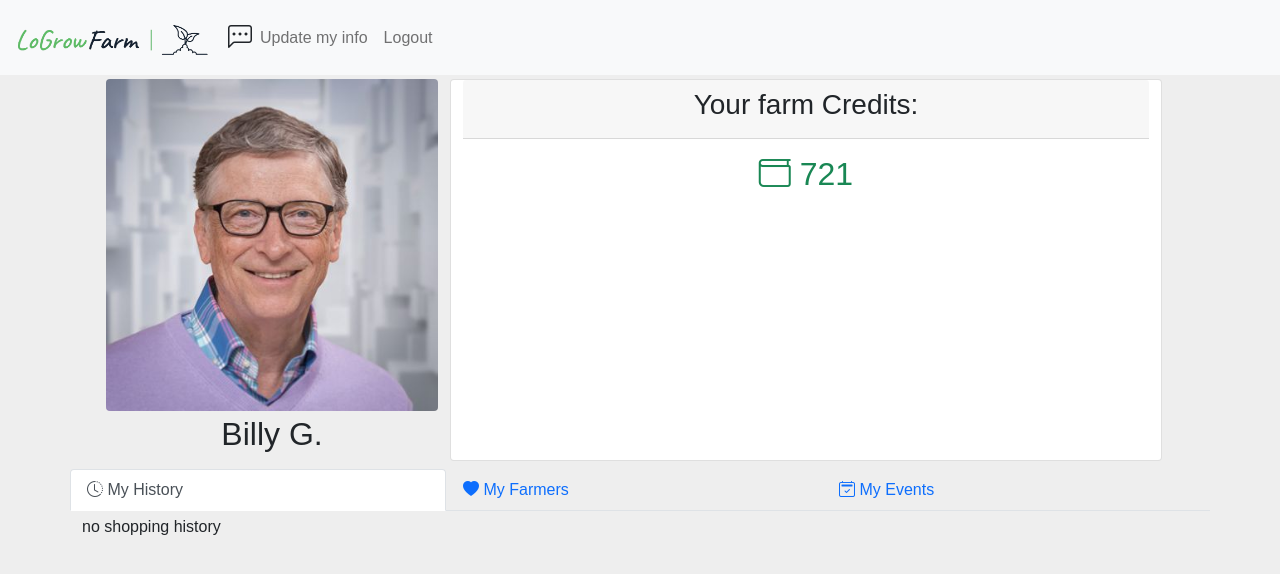
After one commit to pokai-huang0828/CSTP1304_SuperGreenTeam, a PHP site: page /customerProfilePage.php in a window 1280 px wide. The commit adds this page. Shown: the top 574 px of the page. Run offline with PHP 8.4, Linux system fonts and the light colour scheme; some libraries are stand-ins or nearby versions; some web fonts are replaced.

Commit message:
added customer profile page

```diff
--- /dev/null
+++ b/customerProfilePage.php
@@ -0,0 +1,57 @@
+<?php
+require_once("inc/utilities/Shared.class.php");
+Shared::header("LoGrow farm Login Page", "css/signInPage.css");
+Shared::navbar();
+?>
+
+<div class="container">
+
+<!-- Customer Info Section -->
+<div class="row container text-center mt-1 mb-2">
+    <div class="col-4">
+        <img class="img-fluid rounded mb-1" src="assets/user1.jpg" alt="profile picture">
+        <h2>Billy G.</h2>
+    </div>
+
+    <div class="card success col-8">
+    <div class="card-header"><h3>Your farm Credits:</h3></div>
+    <div class="card-body text-success">
+        <h2 class="card-title"><i class="bi bi-wallet"></i> 721</h2>
+    </div>
+    </div>
+</div>
+
+<!-- Middle Tab bar -->
+<nav>
+    <div class="row">
+    <div class="nav nav-tabs mb-1" id="nav-tab" role="tablist">
+    <a class="nav-item nav-link active col-4" id="nav-home-tab" data-toggle="tab" href="#nav-home" role="tab" aria-controls="nav-home" aria-selected="true"><i class="bi bi-clock-history"></i> My History</a>
+    <a class="nav-item nav-link col-4" id="nav-profile-tab" data-toggle="tab" href="#nav-profile" role="tab" aria-controls="nav-profile" aria-selected="false"><i class="bi bi-heart-fill"></i> My Farmers</a>
+    <a class="nav-item nav-link col-4" id="nav-contact-tab" data-toggle="tab" href="#nav-contact" role="tab" aria-controls="nav-contact" aria-selected="false"><i class="bi bi-calendar2-check"></i> My Events</a>
+  </div>
+  </div>
+</nav>
+
+<!-- Tab bar targets -->
+<div class="tab-content" id="nav-tabContent">
+
+  <div class="tab-pane fade show active" id="nav-home" role="tabpanel" aria-labelledby="nav-home-tab">
+      no shopping history
+    </div>
+
+  <div class="tab-pane fade" id="nav-profile" role="tabpanel" aria-labelledby="nav-profile-tab">
+      no favorite farmer
+    </div>
+
+  <div class="tab-pane fade" id="nav-contact" role="tabpanel" aria-labelledby="nav-contact-tab">
+      no events
+    </div>
+
+</div>
+
+<!-- End of container -->
+</div>
+
+<?php
+Shared::footer();
+?>
--- a/inc/utilities/Shared.class.php
+++ b/inc/utilities/Shared.class.php
@@ -18,6 +18,9 @@ class Shared {
                 <!-- Bootstrap CSS -->
                 <link href="https://cdn.jsdelivr.net/npm/bootstrap@5.0.0-beta2/dist/css/bootstrap.min.css" rel="stylesheet" integrity="sha384-BmbxuPwQa2lc/FVzBcNJ7UAyJxM6wuqIj61tLrc4wSX0szH/Ev+nYRRuWlolflfl" crossorigin="anonymous">
 
+                <!-- Bootstrap Icons -->
+                <link rel="stylesheet" href="https://cdn.jsdelivr.net/npm/bootstrap-icons@1.4.0/font/bootstrap-icons.css">
+
                 <!-- CSS -->
                 <link rel="stylesheet" href="css/shared.css">
                 <!-- For Extra CSS -->
@@ -34,12 +37,48 @@ class Shared {
 
             <!-- Bootstrap Bundle with Popper -->
             <script src="https://cdn.jsdelivr.net/npm/bootstrap@5.0.0-beta2/dist/js/bootstrap.bundle.min.js" integrity="sha384-b5kHyXgcpbZJO/tY9Ul7kGkf1S0CWuKcCD38l8YkeH8z8QjE0GmW1gYU5S9FOnJ0" crossorigin="anonymous"></script>
+            <script src="https://code.jquery.com/jquery-3.2.1.slim.min.js" integrity="sha384-KJ3o2DKtIkvYIK3UENzmM7KCkRr/rE9/Qpg6aAZGJwFDMVNA/GpGFF93hXpG5KkN" crossorigin="anonymous"></script>
+            <script src="https://cdnjs.cloudflare.com/ajax/libs/popper.js/1.12.9/umd/popper.min.js" integrity="sha384-ApNbgh9B+Y1QKtv3Rn7W3mgPxhU9K/ScQsAP7hUibX39j7fakFPskvXusvfa0b4Q" crossorigin="anonymous"></script>
+            <script src="https://maxcdn.bootstrapcdn.com/bootstrap/4.0.0/js/bootstrap.min.js" integrity="sha384-JZR6Spejh4U02d8jOt6vLEHfe/JQGiRRSQQxSfFWpi1MquVdAyjUar5+76PVCmYl" crossorigin="anonymous"></script>
 
         </body>
         </html>
 
     <?php }
 
+    static function navbar() { ?>
+
+        <nav class="navbar navbar-expand-lg navbar-light bg-light">
+        <div class="container-fluid">
+
+            <button class="navbar-toggler" type="button" data-toggle="collapse" data-target="#navbarTogglerDemo01" aria-controls="navbarTogglerDemo01" aria-expanded="false" aria-label="Toggle navigation">
+                <span class="navbar-toggler-icon"></span>
+            </button>
+
+            <a class="navbar-brand" href="#">
+                <img class="img-fluid " src="assets/logo.png" width=200 alt="LoGrow farm logo">
+            </a>
+
+            <i class="bi bi-chat-left-dots" style="font-size: 1.5rem;"></i>
+
+            <div class="collapse navbar-collapse" id="navbarTogglerDemo01">
+                <ul class="navbar-nav mr-auto mt-2 mt-lg-0">
+                <li class="nav-item">
+                    <a class="nav-link" href="#">Update my info</a>
+                </li>
+                <li class="nav-item">
+                    <a class="nav-link" href="#">Logout</a>
+                </li>
+                </ul>
+            </div>
+        </div>
+        </nav>
+
+    <?php }
+
+
+
+
 }
 
 
```
Also changed, not shown: assets/logoSm.png (added), assets/user1.jpg (added).
